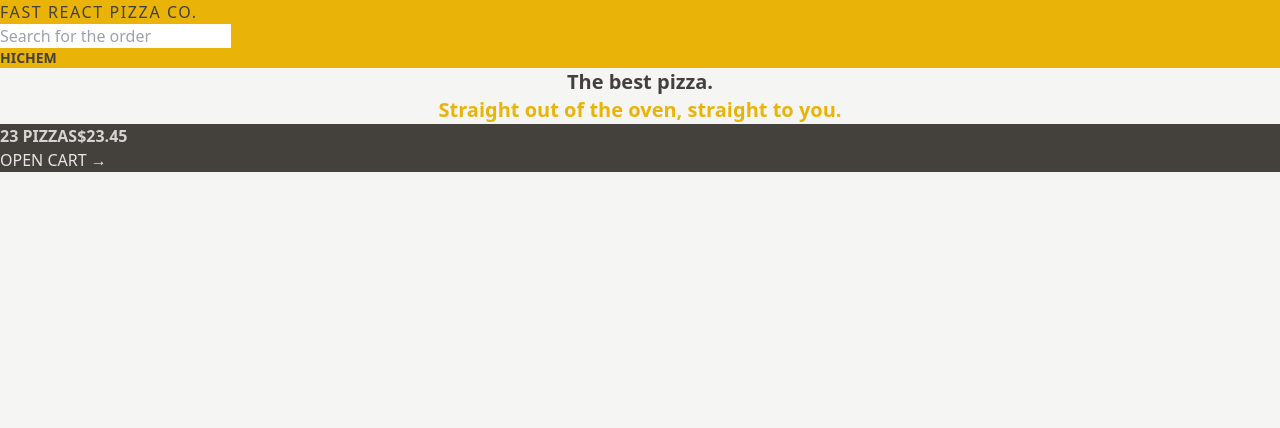
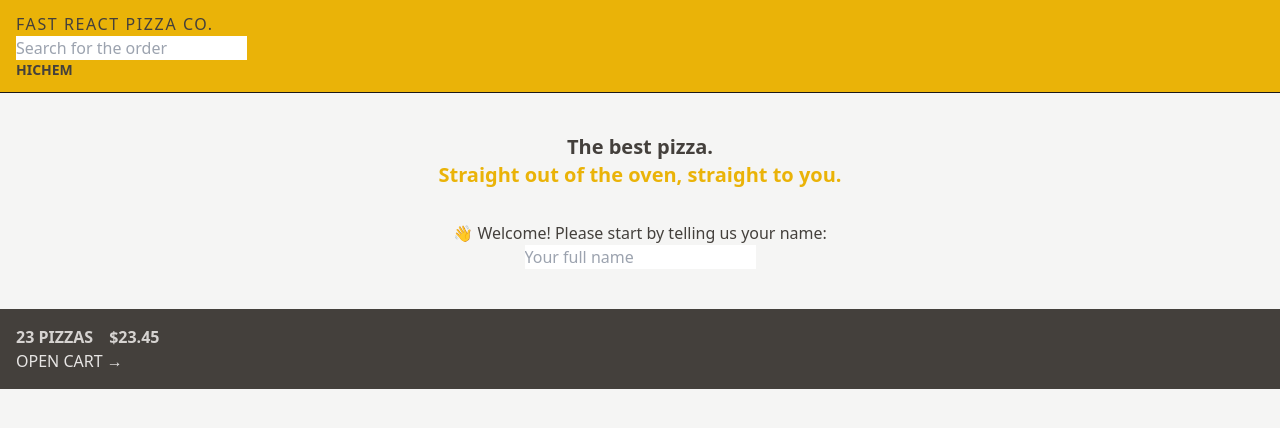
Before and after one commit to Heechem/pizza-fast, a React (Vite) app: page / in a window 1280 px wide. Shown: the top 428 px of the page. Built offline with nearby package versions, Linux system fonts and the light colour scheme; the HTML template or start-up script is replaced by a standard one.

Commit message:
add spacing

```diff
--- a/src/features/cart/CartOverview.jsx
+++ b/src/features/cart/CartOverview.jsx
@@ -2,8 +2,8 @@
 
 function CartOverview() {
   return (
-    <div className="bg-stone-700 uppercase text-stone-200">
-      <p className="font-semibold text-stone-300">
+    <div className="bg-stone-700 p-4 uppercase text-stone-200">
+      <p className="space-x-4 font-semibold text-stone-300">
         <span>23 pizzas</span>
         <span>$23.45</span>
       </p>
--- a/src/ui/Header.jsx
+++ b/src/ui/Header.jsx
@@ -4,7 +4,7 @@
 
 const Header = () => {
   return (
-    <header className="bg-yellow-500 uppercase">
+    <header className="border-b border-stone-900 bg-yellow-500 px-4 py-3 uppercase">
       <Link to="/" className="tracking-widest">
         Fast React Pizza Co.
       </Link>
--- a/src/ui/Home.jsx
+++ b/src/ui/Home.jsx
@@ -1,13 +1,16 @@
+import CreateUser from "../features/user/CreateUser";
+
 function Home() {
   return (
-    <div>
-      <h1 className="text-center text-xl font-semibold ">
+    <div className="my-10 text-center">
+      <h1 className="mb-8 text-center text-xl font-semibold">
         The best pizza.
         <br />
         <span className="text-yellow-500">
           Straight out of the oven, straight to you.
         </span>
       </h1>
+      <CreateUser />
     </div>
   );
 }
```
